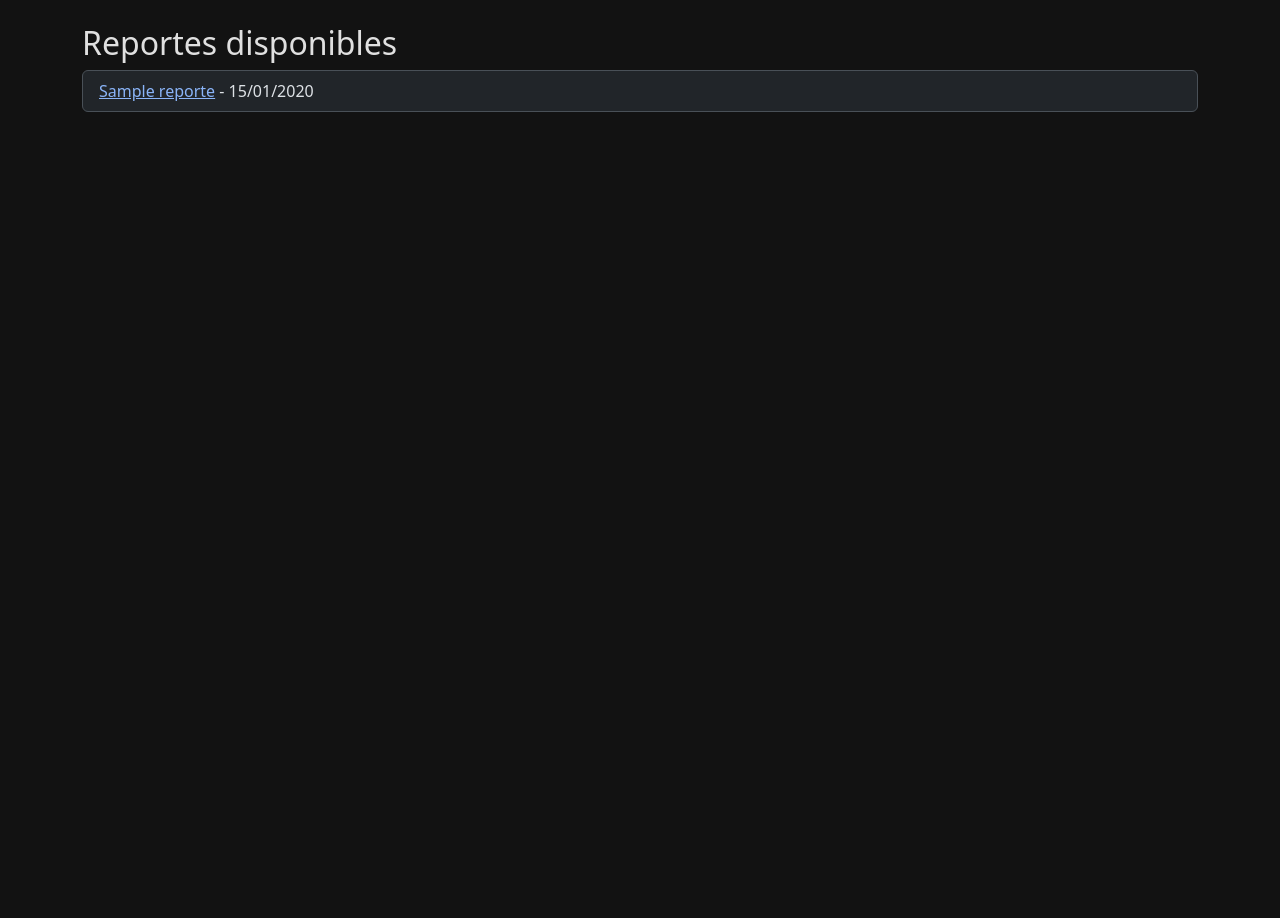
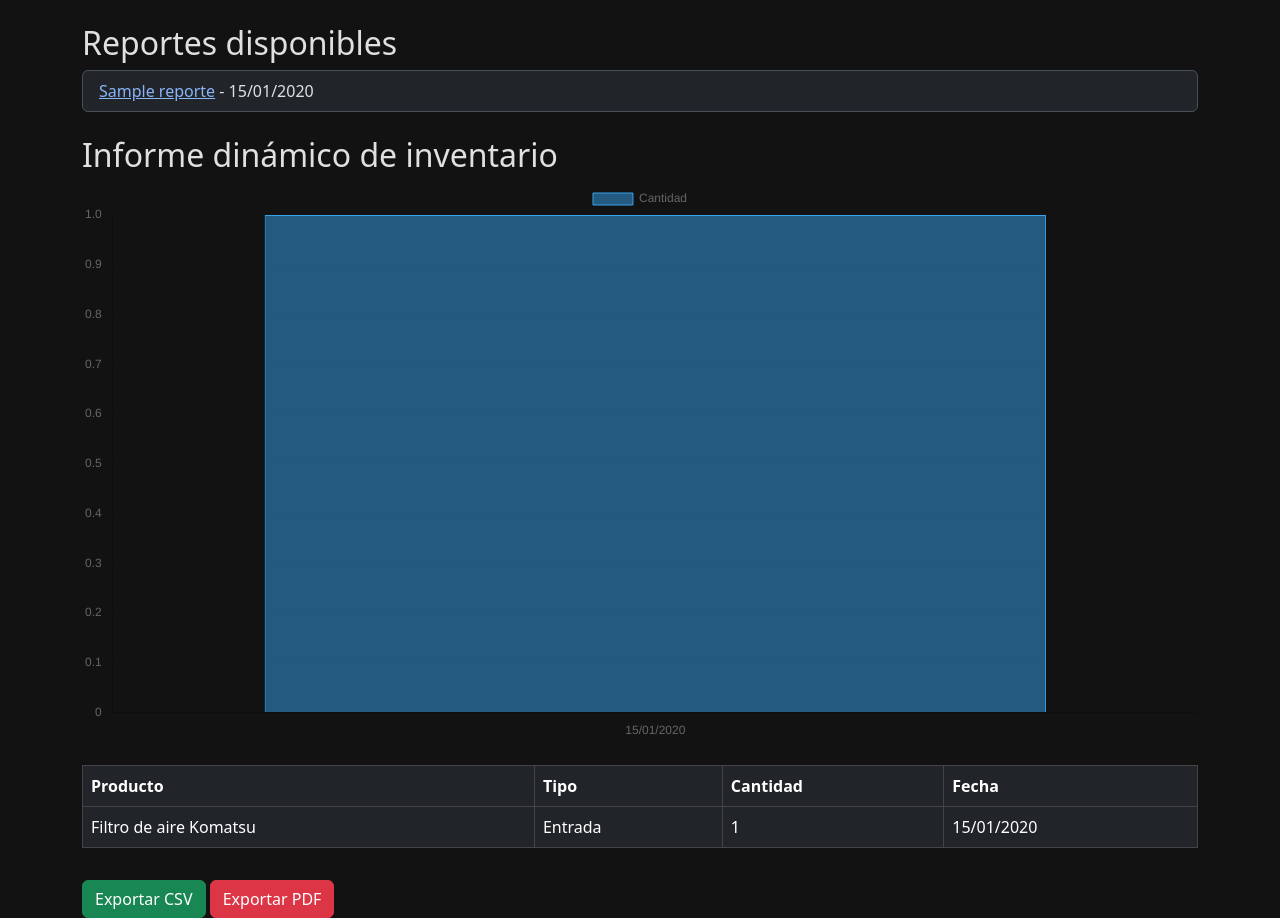
Before and after one commit to javegaf/inventario_maestranza, a Django app: template templates/reportes/reportes.html in a window 1280 px wide. Shown: the part 56-974 px from the top of the page. Before the commit the page ends 168 px from the top, so only its background shows below. Run offline with Django 5.2, Linux system fonts and the light colour scheme; data comes from the database, SQL or seed files in the repository; tables that the repository leaves empty hold one stand-in row (values such as "Sample post"); the template is opened without the code that fills it: values that come from a table or form of the project are taken from there, most other values are stand-ins (such as "Sample title", 1, 10 or a date in 2020); parts of the project's set-up code (start-up, migrations or seed data) failed here and were passed over; some libraries are stand-ins or nearby versions.

Commit message:
Cambios al template de reportes

```diff
--- a/inventario/views.py
+++ b/inventario/views.py
@@ -3,13 +3,12 @@ Vistas del módulo inventario: productos,
 movimientos, proveedores, kits, alertas, reportes y precios.
 """
 
+import datetime
 from django.shortcuts import render, redirect
 from django.db import models
 from .models import Producto, MovimientoInventario, Proveedor, KitProducto, HistorialPrecio, AlertaStock
 from .forms import ProductoForm, MovimientoInventarioForm, ProveedorForm, KitProductoForm
-from django.db.models import Q
 from .forms import MovimientoFiltroForm
-import datetime
 
 # Productos
 
--- a/templates/reportes/reportes.html
+++ b/templates/reportes/reportes.html
@@ -1,9 +1,10 @@
-{# /templates/reportes/reportes.html #}
 {% extends 'base.html' %}
 {% block title %}Reportes de Inventario{% endblock %}
 {% block content %}
+
+<!-- 📄 Reportes PDF existentes -->
 <h2>Reportes disponibles</h2>
-<ul class="list-group">
+<ul class="list-group mb-4">
     {% for reporte in reportes %}
     <li class="list-group-item">
         <a href="{{ reporte.archivo_pdf.url }}" target="_blank">{{ reporte.nombre }}</a> - {{ reporte.fecha_generacion|date:"d/m/Y" }}
@@ -12,4 +13,62 @@
     <li class="list-group-item">No hay reportes generados.</li>
     {% endfor %}
 </ul>
+
+<!-- 📊 Reporte interactivo -->
+<h2>Informe dinámico de inventario</h2>
+
+<div class="mb-4">
+    <canvas id="graficoInventario"></canvas>
+</div>
+
+<table id="tablaMovimientos" class="table table-bordered">
+    <thead>
+        <tr><th>Producto</th><th>Tipo</th><th>Cantidad</th><th>Fecha</th></tr>
+    </thead>
+    <tbody>
+        {% for mov in movimientos %}
+        <tr>
+            <td>{{ mov.producto.nombre }}</td>
+            <td>{{ mov.get_tipo_display }}</td>
+            <td>{{ mov.cantidad }}</td>
+            <td>{{ mov.fecha|date:"d/m/Y" }}</td>
+        </tr>
+        {% endfor %}
+    </tbody>
+</table>
+
+<a href="{% url 'exportar_csv' %}" class="btn btn-success mt-3">Exportar CSV</a>
+<a href="{% url 'exportar_pdf' %}" class="btn btn-danger mt-3">Exportar PDF</a>
+
+<!-- Chart.js -->
+<script src="https://cdn.jsdelivr.net/npm/chart.js"></script>
+<script>
+    const ctx = document.getElementById('graficoInventario');
+    const data = {
+        labels: [{% for mov in movimientos %}"{{ mov.fecha|date:'d/m/Y' }}",{% endfor %}],
+        datasets: [{
+            label: 'Cantidad',
+            data: [{% for mov in movimientos %}{{ mov.cantidad }},{% endfor %}],
+            borderWidth: 1
+        }]
+    };
+    new Chart(ctx, {
+        type: 'bar',
+        data: data,
+        options: {
+            responsive: true,
+            scales: { y: { beginAtZero: true } }
+        }
+    });
+</script>
+
+<!-- DataTables -->
+<link rel="stylesheet" href="https://cdn.datatables.net/1.13.5/css/jquery.dataTables.min.css"/>
+<script src="https://cdn.datatables.net/1.13.5/js/jquery.dataTables.min.js"></script>
+<script>
+    document.addEventListener("DOMContentLoaded", () => {
+        new DataTable('#tablaMovimientos');
+    });
+</script>
+
 {% endblock %}
```
